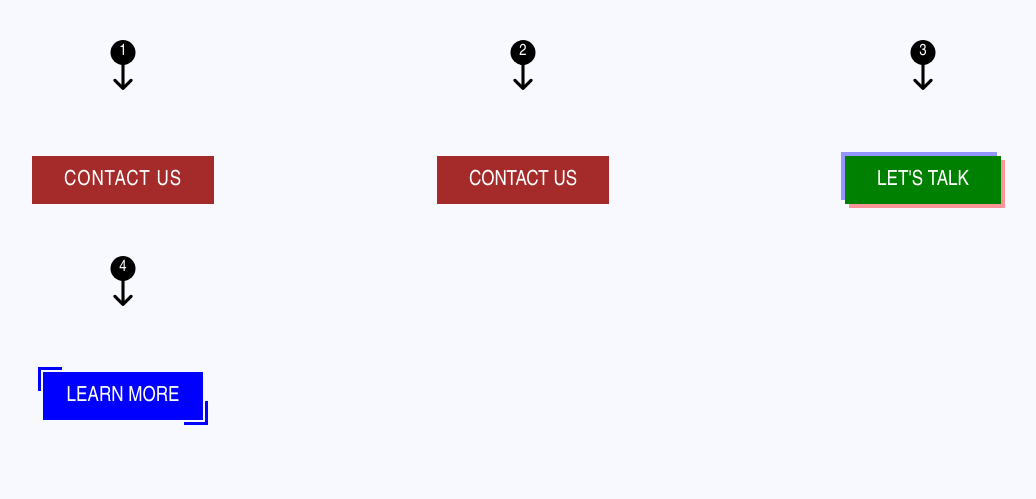
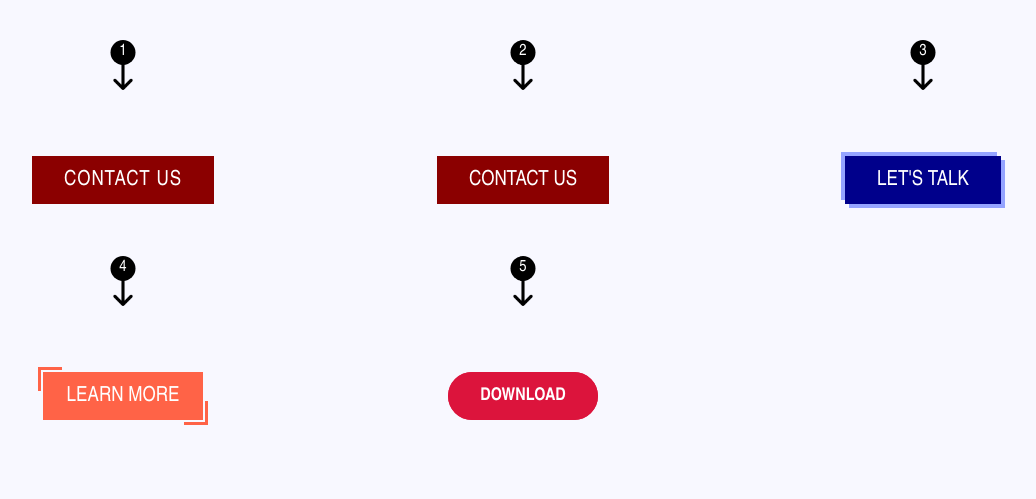
Before and after one commit to Muhammad-Zohaib-42/javascript-coding-challenges-for-beginners, a plain HTML site: page projects/trendy-2023-btns/index.html in a window 1280 px wide. Shown: the whole page, without its empty margins (117-1153 px from the left). Drawn offline with Linux system fonts and the light colour scheme.

Commit message:
all hover effects done

```diff
--- a/projects/trendy-2023-btns/index.html
+++ b/projects/trendy-2023-btns/index.html
@@ -21,6 +21,9 @@
         <div data-num="4">
             <button class="btn4">LEARN MORE</button>
         </div>
+        <div data-num="5">
+            <button class="btn5">DOWNLOAD</button>
+        </div>
     </section>
 </body>
 </html>
--- a/projects/trendy-2023-btns/style.css
+++ b/projects/trendy-2023-btns/style.css
@@ -67,7 +67,7 @@ button.btn1{
     letter-spacing: 1px;
     border: none;
     outline: none;
-    background-color: brown;
+    background-color: darkred;
     color: white;
     overflow: hidden;
     transition: all .3s ease;
@@ -82,8 +82,8 @@ button.btn1{
         height: 100%;
         width: 100%;
         left: 0;
-        background-color: black;
-        color: gold;
+        background-color: darkgreen;
+        color: white;
         place-content: center;
         top: -100%;
         font-weight: 600;
@@ -99,7 +99,7 @@ button.btn2{
     border: none;
     outline: none;
     padding: .7rem 2rem;
-    background-color: brown;
+    background-color: darkred;
     color: white;
     position: relative;
     transform-style: preserve-3d;
@@ -124,7 +124,7 @@ button.btn2::after {
 }
 
 button.btn2::after {
-    background-color: green;
+    background-color: darkblue;
     color: white;
     transition: all .2s .2s ease;
 }
@@ -132,13 +132,14 @@ button.btn2::after {
 button.btn2:hover::after,
 button.btn2:hover::before {
     transform: rotateX(0deg);
+    height:101%;
 }
 /* btn 3 */
 button.btn3{
     padding: .7rem 2rem;
     border: none;
     outline: none;
-    background-color: green;
+    background-color: darkblue;
     color: white;
     font-size: 1.3rem;
     font-weight: normal;
@@ -149,7 +150,7 @@ button.btn3{
     &::after{
         content: "";
         position: absolute;
-        background-color: rgba(0, 0, 255, 0.4);
+        background-color: rgba(0, 38, 255, 0.4);
         height: 100%;
         width: 100%;
         z-index: -1;
@@ -162,7 +163,6 @@ button.btn3{
     }
 
     &::after{
-        background-color: rgba(255, 0, 0, 0.4);
         bottom: -4px;
         right: -4px;
     }
@@ -176,13 +176,14 @@ button.btn3{
         height: 25%;
         left: 0;
         clip-path: polygon(5% 0%, 95% 0%, 100% 100%, 0% 100%);
+        background-color:blue;
     }
 
     &:hover::after{
         right: 0;
         height: 25%;
         clip-path: polygon(0 0, 100% 0, 95% 100%, 5% 100%);
-
+        background-color: blue;
     }
 }
 /* btn 4 */
@@ -196,7 +197,7 @@ button.btn4{
     font-weight: 400;
     border:none;
     outline:none;
-    background-color:blue;
+    background-color:tomato;
     color:white;
     border: 2px solid ghostwhite;
     position:relative;
@@ -207,7 +208,7 @@ button.btn4{
         position:absolute;
         width:15%;
         height:50%;
-        background-color: blue;
+        background-color: tomato;
         z-index: -1;
     }
 
@@ -229,3 +230,34 @@ button.btn4{
         transition:all .3s ease;
     }
 }
+/* btn 5 */
+button.btn5{
+    padding:.8rem 2rem;
+    border-radius: 100px;
+    font-size: 1.1rem;
+    font-weight:bold;
+    border:none;
+    outline:none;
+    background-color: crimson;
+    color:white;
+    position:relative;
+
+    &::before{
+        content:"";
+        position:absolute;
+        width:100%;
+        height:100%;
+        background-color: crimson;
+        z-index: -1;
+        top: 0;
+        left: 0;
+        transform-origin: center;
+        border-radius:inherit;
+        transition:all .5s ease-in-out;
+    }
+
+    &:hover::before{
+        scale: 1.3;
+        opacity:0;
+    }
+}
```
